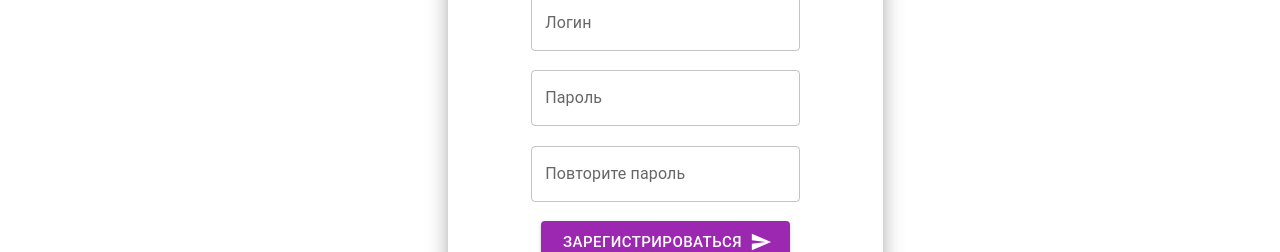
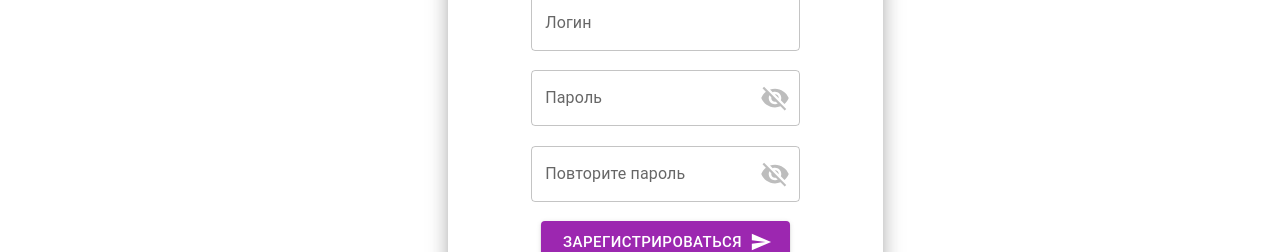
Before and after one commit to zo-game/Game-Aggregator-Web, a React (Create React App) app in the folder Front/: page /registration in a window 1280 px wide. Shown: the part 216-468 px from the top of the page. Built offline with nearby package versions, Linux system fonts and the light colour scheme.

Commit message:
password Visible Button

```diff
--- a/Front/src/components/login-form.tsx
+++ b/Front/src/components/login-form.tsx
@@ -1,11 +1,13 @@
 import { makeStyles } from "@mui/styles";
 import {Paper, Typography, TextField, Button} from '@mui/material';
 import SendIcon from '@mui/icons-material/Send';
-import {useState} from 'react';
+import {useContext, useState} from 'react';
 import { Link } from '@mui/material';
-
-// import ChangeEventHa
-
+import VisibilityIcon from '@mui/icons-material/Visibility';
+import VisibilityOffIcon from '@mui/icons-material/VisibilityOff';
+import {InputProps} from "@mui/material";
+import {InputAdornment} from "@mui/material";
+import {IconButton} from "@mui/material";
 
 const useStyles = makeStyles((theme) => ({
     loginForm:
@@ -24,6 +26,8 @@ const useStyles = makeStyles((theme) => ({
 }))
 export function LoginForm():JSX.Element{
     const classes = useStyles();
+    const [isPassNotVisible, setPassVisible] = useState(true);
+
     const [loginDirty, setLoginDirty] = useState(false);
     const [loginError, setLoginError] = useState('');
 
@@ -87,9 +91,34 @@ export function LoginForm():JSX.Element{
                 className={classes.textFieldForm} sx={{marginBottom:'5%'}} onChange={handleLogin}
                 onBlur={e => blurHandler(e)} name='login' error={loginDirty} helperText={loginDirty ? loginError : ''}/>
 
+
+
             <TextField variant="outlined" label='Пароль' placeholder="Введите пароль" className={classes.textFieldForm}
-            type='password' sx={{marginBottom:'5%'}} onChange={handlePassword} name='password' onBlur={(e) => blurHandler(e)}
-            error={passwordDirty} helperText={passwordDirty ? passwordError : ''}/><br/>
+            type={isPassNotVisible ? 'password' : 'text'} sx={{marginBottom:'5%'}} onChange={handlePassword}
+                       name='password' onBlur={(e) => blurHandler(e)}
+            error={passwordDirty} helperText={passwordDirty ? passwordError : ''} style={{ }}
+                       InputProps={{
+                           endAdornment: (
+                               <InputAdornment position="end">
+
+                                        <IconButton aria-label="toggle password"
+                                                   edge="end"
+                                                    onClick={(e)=> { setPassVisible(!isPassNotVisible)
+                                                    }}
+                                        >
+                                            {
+                                                isPassNotVisible
+                                                    ? <VisibilityOffIcon color={"disabled"}
+                                                                         sx={{fontSize: 30, paddingLeft: 0}}/>
+                                                    : <VisibilityIcon color={"secondary"}
+                                                                      sx={{fontSize: 30, paddingLeft: 0}}/>
+                                            }
+                                        </IconButton>
+                               </InputAdornment>
+                           )
+                       }}
+            />
+            <br/>
 
             <Button variant='contained' color='secondary' size='large'  endIcon={<SendIcon />} onClick={handleSubmit}>Войти</Button><br/><br/>
             <Link underline='hover' href='/registration'>Еще нет учетной записи</Link>
--- a/Front/src/components/navbar.tsx
+++ b/Front/src/components/navbar.tsx
@@ -3,9 +3,11 @@ import LoginIcon from '@mui/icons-material/Login';
 import { Container } from '@mui/system';
 import {makeStyles} from '@mui/styles';
 import {Outlet, useNavigate} from 'react-router-dom';
-import {useState} from 'react';
+import React, {useState} from 'react';
 import useScrollTrigger from '@mui/material/useScrollTrigger';
 import Slide from '@mui/material/Slide';
+
+
 
 
 const useStyles = makeStyles((theme) => ({
@@ -30,6 +32,7 @@ const menuLinks : MenuLink[] = [
 
 
 export function Navbar():JSX.Element{
+
     const trigger = useScrollTrigger({
         disableHysteresis: true,
         threshold: 0});
--- a/Front/src/components/register-form.tsx
+++ b/Front/src/components/register-form.tsx
@@ -1,8 +1,10 @@
 import { makeStyles } from "@mui/styles";
-import {Paper, Typography, TextField, Button} from '@mui/material';
+import {Paper, Typography, TextField, Button, InputAdornment, IconButton} from '@mui/material';
 import SendIcon from '@mui/icons-material/Send';
 import {useState} from 'react';
 import { registration } from "../api/send-api-action";
+import VisibilityOffIcon from "@mui/icons-material/VisibilityOff";
+import VisibilityIcon from "@mui/icons-material/Visibility";
 
 const useStyles = makeStyles((theme) => ({
     loginForm:
@@ -21,6 +23,9 @@ const useStyles = makeStyles((theme) => ({
 }))
 export function RegisterForm():JSX.Element{
     const classes = useStyles();
+    const [isPassVisible, setPassVisible] = useState(false);
+    const [isPassRepeatVisible, setPassRepeatVisible] = useState(false);
+
     const [loginDirty, setLoginDirty] = useState(false);
     const [loginError, setLoginError] = useState('');
 
@@ -107,12 +112,52 @@ export function RegisterForm():JSX.Element{
                 onBlur={e => blurHandler(e)} name='login' error={loginDirty} helperText={loginDirty ? loginError : ''}/>
 
             <TextField variant="outlined" label='Пароль' placeholder="Введите пароль" className={classes.textFieldForm}
-            type='password' sx={{marginBottom:'5%'}} onChange={handlePassword} name='password' onBlur={(e) => blurHandler(e)}
-            error={passwordDirty} helperText={passwordDirty ? passwordError : ''}/><br/>
+            type={isPassVisible ? 'text' : 'password'} sx={{marginBottom:'5%'}} onChange={handlePassword} name='password' onBlur={(e) => blurHandler(e)}
+            error={passwordDirty} helperText={passwordDirty ? passwordError : ''}
+                       InputProps={{
+                           endAdornment: (
+                               <InputAdornment position="end">
+
+                                   <IconButton aria-label="toggle password"
+                                               edge="end"
+                                               onClick={(e)=> { setPassVisible(!isPassVisible)
+                                               }}
+                                   >
+                                       {
+                                           !isPassVisible
+                                               ? <VisibilityOffIcon color={"disabled"}
+                                                                    sx={{fontSize: 30, paddingLeft: 0}}/>
+                                               : <VisibilityIcon color={"secondary"}
+                                                                 sx={{fontSize: 30, paddingLeft: 0}}/>
+                                       }
+                                   </IconButton>
+                               </InputAdornment>
+                           )
+                       }}/><br/>
 
             <TextField variant="outlined" label='Повторите пароль' placeholder="Введите пароль" className={classes.textFieldForm}
-            type='password' sx={{marginBottom:'5%'}} onChange={handlePassword2} name='password2' onBlur={(e) => blurHandler(e)}
-            error={password2Dirty} helperText={password2Dirty ? password2Error : ''}/><br/>
+            type={isPassRepeatVisible ? 'text' : 'password'} sx={{marginBottom:'5%'}} onChange={handlePassword2} name='password2' onBlur={(e) => blurHandler(e)}
+            error={password2Dirty} helperText={password2Dirty ? password2Error : ''}
+                       InputProps={{
+                           endAdornment: (
+                               <InputAdornment position="end">
+
+                                   <IconButton aria-label="toggle password"
+                                               edge="end"
+                                               onClick={(e)=> { setPassRepeatVisible(!isPassRepeatVisible)
+                                               }}
+                                   >
+                                       {
+                                           !isPassRepeatVisible
+                                               ? <VisibilityOffIcon color={"disabled"}
+                                                                    sx={{fontSize: 30, paddingLeft: 0}}/>
+                                               : <VisibilityIcon color={"secondary"}
+                                                                 sx={{fontSize: 30, paddingLeft: 0}}/>
+                                       }
+                                   </IconButton>
+                               </InputAdornment>
+                           )
+                       }}/><br/>
 
             {/* <TextField variant="outlined" label='Повторите пароль' placeholder="Введите пароль" className={classes.textFieldForm} type='password' sx={{marginBottom:'5%'}} onChange={handlePassword2}/><br/> */}
             <Button variant='contained' color='secondary' size='large'  endIcon={<SendIcon />} onClick={handleSubmit}>Зарегистрироваться</Button>
--- a/Front/src/index.js
+++ b/Front/src/index.js
@@ -14,7 +14,7 @@ root.render(
     <BrowserRouter>
       <Routes>
         <Route path='/' element={<App />}>
-          <Route path='login' element={<LoginForm />}/>
+            <Route path='login' element={<LoginForm />}/>
           <Route path='registration' element={<RegisterForm />}/>
           <Route path='main' element={<MainPage />}/>
         </Route>
```
